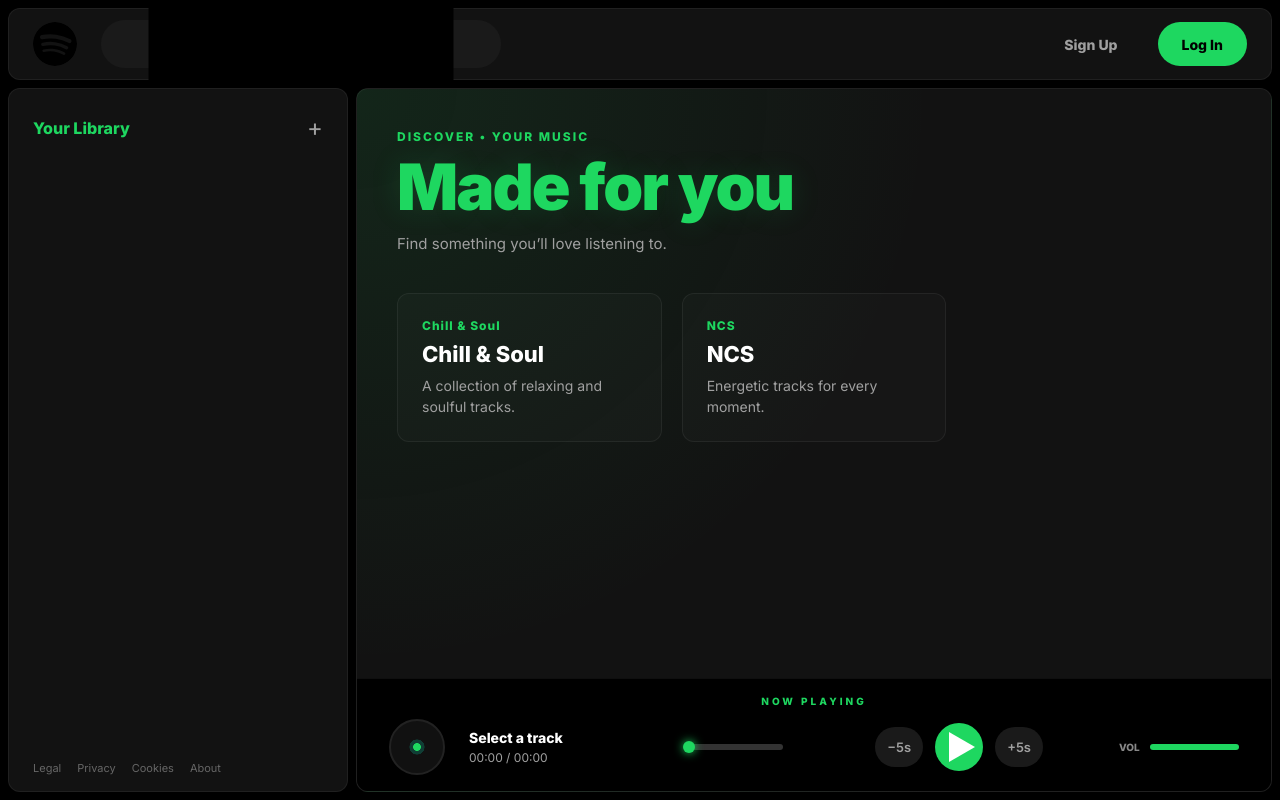
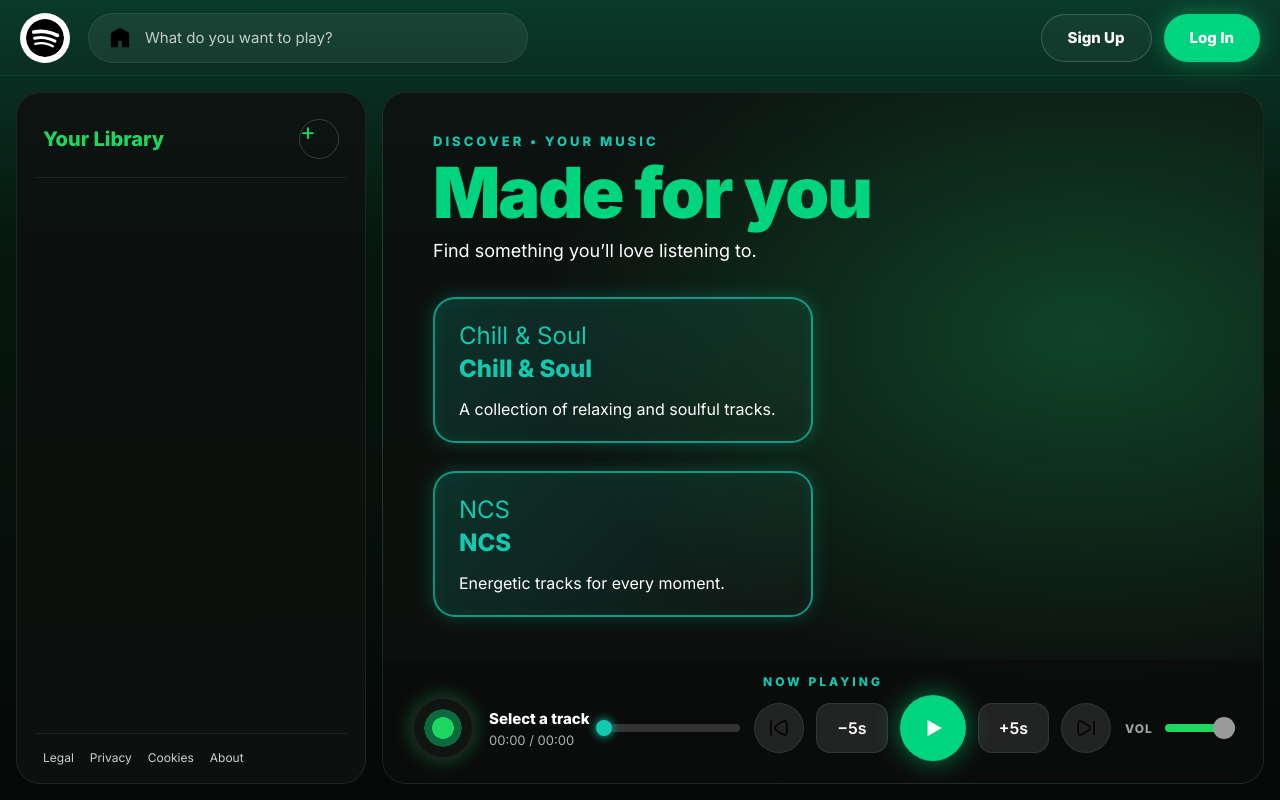
Before and after one commit to Faizan-Saqib/spotify-clone, a website: page index.html in a window 1280 px wide. Drawn offline with Linux system fonts and the light colour scheme.

Commit message:
Update Style.css

```diff
--- a/Style.css
+++ b/Style.css
@@ -1,423 +1,228 @@
-/* =========================================================
-   RESET & VARIABLES
-========================================================= */
-* {
-    margin: 0;
-    padding: 0;
-    box-sizing: border-box;
+* { margin: 0; padding: 0; box-sizing: border-box; }
+
+:root {
+  --green: #1ed760;
+  --green-2: #00d47e;
+  --teal: #12c9b0;
+  --text: #fff;
+  --sub: #a7b3ad;
+  --line: rgba(255, 255, 255, .08);
+  --panel: rgba(14, 18, 16, .92);
 }
 
-:root {
-    --bg-dark: #000000;
-    --panel-left: #121212;
-    --panel-right: #121212;
-    --green: #1ed760; /* Premium Spotify Green */
-    --green-glow: rgba(30, 215, 96, 0.15); /* Subtler, cleaner glow */
-    --text-main: #ffffff;
-    --text-sub: #a0a0a0;
-    --border-light: rgba(255, 255, 255, 0.06);
+html, body { height: 100%; }
+body {
+  background: linear-gradient(180deg, #0a3a2a 0%, #06170f 30%, #050807 100%);
+  background-attachment: fixed;
+  color: var(--text);
+  font-family: 'Inter', sans-serif;
+  overflow: hidden;
+}
+button { font-family: inherit; border: none; color: inherit; cursor: pointer; }
+svg { display: block; }
+
+::-webkit-scrollbar { width: 6px; }
+::-webkit-scrollbar-thumb { background: #2a3a32; border-radius: 10px; }
+
+main { height: 100vh; height: 100dvh; display: flex; flex-direction: column; }
+
+/* HEADER */
+.top {
+  height: 76px; flex-shrink: 0; padding: 0 20px;
+  display: flex; align-items: center; justify-content: space-between; gap: 12px;
+  border-bottom: 1px solid rgba(30, 215, 96, .12);
+}
+.first { display: flex; align-items: center; gap: 18px; min-width: 0; flex: 1; }
+#logo {
+  width: 50px; height: 50px; flex-shrink: 0; border-radius: 50%;
+  background: #fff; color: #111; padding: 6px;
+}
+.search-box {
+  width: 100%; max-width: 440px; height: 50px; padding: 0 20px;
+  display: flex; align-items: center; gap: 14px;
+  background: rgba(255, 255, 255, .06); border: 1px solid var(--line);
+  border-radius: 26px; transition: .25s;
+}
+.search-box:focus-within { border-color: var(--green); background: rgba(255, 255, 255, .1); }
+#home { width: 22px; height: 22px; color: var(--sub); flex-shrink: 0; cursor: pointer; }
+#home:hover { color: #fff; }
+.search-box input {
+  flex: 1; min-width: 0; height: 100%; border: none; outline: none;
+  background: transparent; color: #fff; font: 500 15px 'Inter', sans-serif;
+}
+.search-box input::placeholder { color: #c4cdc8; }
+
+.buttons { display: flex; gap: 12px; flex-shrink: 0; }
+.Signup, .login {
+  height: 48px; padding: 0 26px; border-radius: 26px;
+  font-size: 15px; font-weight: 800; transition: .2s;
+}
+.Signup { background: rgba(255, 255, 255, .04); border: 1px solid rgba(255, 255, 255, .18); }
+.Signup:hover { background: rgba(255, 255, 255, .12); transform: scale(1.04); }
+.login { background: var(--green-2); color: #fff; box-shadow: 0 0 22px rgba(0, 212, 126, .45); }
+.login:hover { transform: scale(1.04); }
+
+/* LAYOUT */
+.cont { flex: 1; min-height: 0; display: flex; gap: 16px; padding: 16px; }
+
+/* LIBRARY */
+.left {
+  width: 350px; flex-shrink: 0; display: flex; flex-direction: column;
+  padding: 26px 18px 18px; background: var(--panel);
+  border: 1px solid var(--line); border-radius: 24px;
+}
+.library-header {
+  display: flex; align-items: center; justify-content: space-between;
+  padding: 0 8px 18px; margin-bottom: 8px; border-bottom: 1px solid var(--line);
+}
+.library-title { color: var(--green); font-size: 20px; font-weight: 700; }
+.library-add {
+  width: 40px; height: 40px; border-radius: 50%; font-size: 24px; line-height: 1;
+  background: transparent; border: 1px solid rgba(255, 255, 255, .18); color: var(--green);
+  transition: .2s;
+}
+.library-add:hover { background: rgba(30, 215, 96, .15); }
+
+.songlist { flex: 1; overflow-y: auto; min-height: 0; }
+.songlist ul { list-style: none; }
+.songlist li {
+  display: flex; align-items: center; justify-content: space-between; gap: 10px;
+  padding: 16px 10px; border-radius: 12px; cursor: pointer; transition: .2s;
+}
+.songlist li:hover, .songlist li.active { background: rgba(30, 215, 96, .08); }
+.songlist li.active .info { color: var(--green); }
+.song-left { display: flex; align-items: center; gap: 14px; flex: 1; min-width: 0; }
+.song-left svg { width: 26px; height: 26px; color: var(--green); flex-shrink: 0; }
+.info { font-size: 16px; font-weight: 500; white-space: nowrap; overflow: hidden; text-overflow: ellipsis; }
+.playnow { display: flex; align-items: center; gap: 8px; font-size: 13px; font-weight: 600; flex-shrink: 0; }
+.playnow svg { width: 18px; height: 18px; color: var(--green); }
+.empty { padding: 20px 10px; color: var(--sub); font-size: 14px; }
+
+.sidebar-footer {
+  display: flex; gap: 16px; flex-wrap: wrap; padding: 16px 8px 0;
+  border-top: 1px solid var(--line); font-size: 12px; color: #c9d1cd;
 }
 
-html, body {
-    width: 100%;
-    min-height: 100%;
-    background: var(--bg-dark);
-    color: var(--text-main);
-    font-family: 'Inter', sans-serif;
-    overflow-x: hidden;
+/* RIGHT */
+.right {
+  flex: 1; min-width: 0; display: flex; flex-direction: column; overflow: hidden;
+  background: radial-gradient(ellipse at 80% 35%, rgba(20, 130, 70, .45), transparent 55%), var(--panel);
+  border: 1px solid var(--line); border-radius: 24px;
+}
+.content-area { flex: 1; overflow-y: auto; padding: 40px 50px; }
+.eyebrow { color: var(--teal); font-size: 13px; font-weight: 800; letter-spacing: 3px; margin-bottom: 4px; }
+.section-heading h1 {
+  color: var(--green-2); font-size: clamp(40px, 5.5vw, 72px);
+  font-weight: 900; letter-spacing: -2px; line-height: 1.15;
+}
+.section-subtitle { margin: 6px 0 36px; font-size: 18px; }
+
+.cards { display: flex; flex-wrap: wrap; gap: 28px; }
+.album-card {
+  width: 380px; max-width: 100%; padding: 22px 24px; cursor: pointer;
+  display: flex; flex-direction: column; gap: 4px;
+  background: linear-gradient(135deg, rgba(18, 201, 176, .18), rgba(255, 255, 255, .02));
+  border: 2px solid rgba(18, 201, 176, .7); border-radius: 22px;
+  box-shadow: 0 0 18px rgba(18, 201, 176, .25), inset 0 0 16px rgba(18, 201, 176, .08);
+  transition: .25s;
+}
+.album-card:hover, .album-card.active { transform: translateY(-4px); box-shadow: 0 0 28px rgba(18, 201, 176, .5); }
+.card-tag { color: var(--teal); font-size: 24px; font-weight: 400; }
+.album-card h2 { color: var(--teal); font-size: 24px; font-weight: 800; }
+.album-card h4 { margin-top: 12px; font-size: 16px; font-weight: 400; }
+
+/* PLAYER */
+.side { padding: 14px 28px 22px; background: rgba(10, 12, 11, .85); }
+.now-playing-label {
+  text-align: center; color: var(--teal); font-size: 12px;
+  font-weight: 800; letter-spacing: 3px; margin-bottom: 6px;
+}
+.player-content { display: flex; align-items: center; gap: 22px; }
+.track { display: flex; align-items: center; gap: 18px; width: 300px; flex-shrink: 0; min-width: 0; }
+#disc {
+  width: 64px; height: 64px; flex-shrink: 0; border-radius: 50%;
+  background: radial-gradient(circle, #1ed760 0 26%, #0c6a3e 27% 45%, #101512 46%);
+  border: 3px solid #1a2320; box-shadow: 0 0 18px rgba(30, 215, 96, .35);
+}
+.rotate { animation: spin 4s linear infinite; }
+@keyframes spin { to { transform: rotate(360deg); } }
+.infos { min-width: 0; display: flex; flex-direction: column; gap: 4px; }
+.songinfo { font-size: 15px; font-weight: 700; white-space: nowrap; overflow: hidden; text-overflow: ellipsis; }
+.songtime { font-size: 13px; color: var(--sub); }
+
+.seek-container { flex: 1; min-width: 120px; }
+.seekbar { height: 8px; border-radius: 10px; background: #333; position: relative; cursor: pointer; }
+.seekbar::before { content: ""; position: absolute; inset: -10px 0; } /* bigger click area */
+.circle {
+  width: 16px; height: 16px; border-radius: 50%; background: var(--teal);
+  position: absolute; top: 50%; left: 0; transform: translate(-50%, -50%);
+  box-shadow: 0 0 10px var(--teal); pointer-events: none;
 }
 
-/* =========================================================
-   SCROLLBAR
-========================================================= */
-::-webkit-scrollbar { width: 6px; }
-::-webkit-scrollbar-track { background: transparent; }
-::-webkit-scrollbar-thumb { background: #333; border-radius: 10px; }
+.player-buttons { display: flex; align-items: center; gap: 12px; flex-shrink: 0; }
+.control-btn, .skip-btn {
+  height: 50px; display: flex; align-items: center; justify-content: center;
+  background: rgba(255, 255, 255, .1); border: 1px solid var(--line); transition: .2s;
+}
+.control-btn { width: 50px; border-radius: 50%; }
+.skip-btn { padding: 0 20px; border-radius: 14px; font-size: 16px; font-weight: 600; }
+.control-btn:hover, .skip-btn:hover { background: rgba(255, 255, 255, .2); transform: scale(1.05); }
+.control-btn svg { width: 22px; height: 22px; }
+.play {
+  width: 66px; height: 66px; border-radius: 50%; background: var(--green-2); color: #fff;
+  display: flex; align-items: center; justify-content: center;
+  box-shadow: 0 0 26px rgba(0, 212, 126, .55); transition: .2s;
+}
+.play:hover { transform: scale(1.06); }
+.play svg { width: 26px; height: 26px; }
 
-/* =========================================================
-   LAYOUT
-========================================================= */
-main {
-    width: 100%;
-    height: 100vh;
-    display: flex;
-    flex-direction: column;
-    gap: 8px;
-    padding: 8px;
+#volume { display: flex; align-items: center; gap: 12px; width: 150px; flex-shrink: 0; }
+#volume span { font-size: 12px; font-weight: 800; color: #9aa6a0; letter-spacing: 1px; }
+#volume input {
+  -webkit-appearance: none; appearance: none; width: 100%; height: 8px;
+  border-radius: 8px; background: var(--green); outline: none; cursor: pointer;
 }
+#volume input::-webkit-slider-thumb { -webkit-appearance: none; width: 22px; height: 22px; border-radius: 50%; background: #9a9a9a; }
+#volume input::-moz-range-thumb { width: 22px; height: 22px; border: none; border-radius: 50%; background: #9a9a9a; }
 
-/* =========================================================
-   HEADER
-========================================================= */
-.top {
-    width: 100%;
-    height: 72px;
-    padding: 0 24px;
-    display: flex;
-    align-items: center;
-    justify-content: space-between;
-    background: var(--panel-right);
-    border-radius: 12px;
-    border: 1px solid var(--border-light);
+button:focus-visible, input:focus-visible { outline: 2px solid var(--green); outline-offset: 2px; }
+
+/* RESPONSIVE */
+@media (max-width: 1300px) {
+  .track { width: 230px; }
+  #volume { width: 110px; }
+  .player-content { gap: 14px; }
 }
-
-.first { display: flex; align-items: center; gap: 24px; }
-
-#logo { width: 44px; height: 44px; border-radius: 50%; }
-
-.search-box {
-    width: 400px;
-    height: 48px;
-    display: flex;
-    align-items: center;
-    gap: 12px;
-    padding: 0 16px;
-    background: #1a1a1a;
-    border: 1px solid transparent;
-    border-radius: 24px;
-    transition: 0.3s ease;
-}
-
-.search-box:focus-within {
-    border-color: var(--green);
-    background: #222;
-}
-
-.search-box input {
-    width: 100%;
-    height: 100%;
-    border: none;
-    outline: none;
-    background: transparent;
-    color: white;
-    font-size: 14px;
-    font-family: inherit;
-}
-
-.buttons { display: flex; align-items: center; gap: 16px; }
-
-.Signup, .login {
-    height: 44px;
-    padding: 0 24px;
-    border-radius: 22px;
-    font-size: 14px;
-    font-weight: 700;
-    cursor: pointer;
-    font-family: inherit;
-    transition: 0.2s ease;
-}
-
-.Signup { background: transparent; color: var(--text-sub); border: none; }
-.Signup:hover { color: white; transform: scale(1.05); }
-
-.login { background: var(--green); color: #000; border: none; }
-.login:hover { transform: scale(1.05); }
-
-/* =========================================================
-   MAIN PANELS
-========================================================= */
-.cont {
-    flex: 1;
-    display: flex;
-    gap: 8px;
-    min-height: 0;
-}
-
-/* =========================================================
-   LEFT: LIBRARY
-========================================================= */
-.left {
-    width: 340px;
-    flex-shrink: 0;
-    display: flex;
-    flex-direction: column;
-    padding: 24px 16px 16px;
-    background: var(--panel-left);
-    border: 1px solid var(--border-light);
-    border-radius: 12px;
-}
-
-.library-header {
-    display: flex;
-    align-items: center;
-    justify-content: space-between;
-    padding: 0 8px 24px 8px;
-}
-
-.library-title { color: var(--green); font-size: 16px; font-weight: 700; }
-.library-add { color: var(--text-sub); font-size: 24px; cursor: pointer; transition: 0.2s; }
-.library-add:hover { color: white; }
-
-/* SONG LIST */
-.songlist { flex: 1; overflow-y: auto; padding-right: 4px; }
-.songlist ul { list-style: none; }
-.songlist ul li {
-    display: flex;
-    align-items: center;
-    justify-content: space-between;
-    padding: 12px;
-    margin-bottom: 4px;
-    border-radius: 8px;
-    cursor: pointer;
-    transition: 0.2s ease;
-    gap: 12px;
-}
-.songlist ul li:hover { background: rgba(255, 255, 255, 0.05); }
-
-.song-left {
-    display: flex;
-    align-items: center;
-    gap: 12px;
-    flex: 1;
-    min-width: 0; /* CRITICAL: Prevents long text from breaking layout */
-}
-
-.song-left img { width: 18px; height: 18px; opacity: 0.5; flex-shrink: 0; }
-.song-left .info {
-    font-size: 14px;
-    font-weight: 600;
-    white-space: nowrap;
-    overflow: hidden;
-    text-overflow: ellipsis;
-    min-width: 0; /* CRITICAL for truncation */
-}
-
-.playnow {
-    display: flex;
-    align-items: center;
-    gap: 6px;
-    font-size: 12px;
-    color: var(--text-sub);
-    flex-shrink: 0;
-}
-.playnow img { width: 14px; height: 14px; opacity: 0.8; }
-.songlist ul li:hover .playnow { color: var(--green); }
-
-.sidebar-footer {
-    display: flex;
-    gap: 16px;
-    padding: 20px 8px 0;
-    font-size: 11px;
-    color: #666;
-}
-
-/* =========================================================
-   RIGHT: CONTENT
-========================================================= */
-.right {
-    flex: 1;
-    display: flex;
-    flex-direction: column;
-    background: radial-gradient(circle at top left, rgba(30, 215, 96, 0.1), transparent 50%), var(--panel-right);
-    border: 1px solid var(--border-light);
-    border-radius: 12px;
-    overflow: hidden;
-}
-
-.content-area {
-    flex: 1;
-    overflow-y: auto;
-    padding: 40px;
-}
-
-.eyebrow {
-    color: var(--green);
-    font-size: 12px;
-    font-weight: 800;
-    letter-spacing: 2px;
-    margin-bottom: 8px;
-}
-
-.section-heading h1 {
-    color: var(--green);
-    font-size: clamp(40px, 5vw, 72px); /* Toned down slightly for clarity */
-    font-weight: 900;
-    letter-spacing: -2px;
-    line-height: 1.1;
-    text-shadow: 0 0 30px var(--green-glow);
-}
-
-.section-subtitle {
-    margin-top: 12px;
-    color: var(--text-sub);
-    font-size: 15px;
-    margin-bottom: 40px;
-}
-
-/* CARDS */
-.cards {
-    display: grid;
-    grid-template-columns: repeat(auto-fill, minmax(260px, 1fr));
-    gap: 20px;
-}
-
-.album-card {
-    padding: 24px;
-    background: rgba(255, 255, 255, 0.02);
-    border: 1px solid var(--border-light);
-    border-radius: 12px;
-    cursor: pointer;
-    transition: 0.3s ease;
-    display: flex;
-    flex-direction: column;
-    gap: 8px;
-}
-
-.album-card:hover {
-    background: rgba(255, 255, 255, 0.05);
-    border-color: rgba(30, 215, 96, 0.4);
-    box-shadow: 0 8px 24px rgba(0,0,0,0.4);
-    transform: translateY(-4px);
-}
-
-.card-tag { font-size: 12px; font-weight: 700; color: var(--green); letter-spacing: 1px; }
-.album-card h2 { color: var(--text-main); font-size: 22px; font-weight: 800; }
-.album-card h4 { color: var(--text-sub); font-size: 14px; font-weight: 400; line-height: 1.5; }
-
-/* =========================================================
-   PLAYER BOTTOM PANEL
-========================================================= */
-.side {
-    width: 100%;
-    padding: 16px 32px;
-    background: #000000;
-    border-top: 1px solid var(--border-light);
-}
-
-.now-playing-label {
-    text-align: center;
-    color: var(--green);
-    font-size: 10px;
-    font-weight: 800;
-    letter-spacing: 3px;
-    margin-bottom: 12px;
-}
-
-.player-content {
-    display: flex;
-    align-items: center;
-    gap: 24px; /* Even spacing across the bar */
-}
-
-/* Disc */
-#disc {
-    width: 56px;
-    height: 56px;
-    flex-shrink: 0;
-    border-radius: 50%;
-    background: radial-gradient(circle, var(--green) 0 10%, #103e35 11% 20%, #111 21% 100%);
-    border: 2px solid #222;
-}
-.rotate { animation: spin 4s linear infinite; }
-@keyframes spin { 100% { transform: rotate(360deg); } }
-
-/* Track Info */
-.infos {
-    width: 180px;
-    flex-shrink: 0;
-    display: flex;
-    flex-direction: column;
-    gap: 4px;
-}
-.songinfo { font-size: 14px; font-weight: 700; white-space: nowrap; overflow: hidden; text-overflow: ellipsis; }
-.songtime { font-size: 12px; color: var(--text-sub); }
-
-/* Seekbar - Now dynamically stretches */
-.seek-container {
-    flex: 1; /* Takes up all available middle space */
-    padding: 0 16px;
-}
-.seekbar {
-    height: 6px;
-    background: #333;
-    border-radius: 10px;
-    position: relative;
-    cursor: pointer;
-}
-.circle {
-    width: 12px;
-    height: 12px;
-    background: var(--green);
-    border-radius: 50%;
-    position: absolute;
-    top: 50%;
-    transform: translate(-50%, -50%);
-    box-shadow: 0 0 10px var(--green);
-}
-
-/* Controls */
-.player-buttons {
-    display: flex;
-    align-items: center;
-    gap: 12px;
-    flex-shrink: 0;
-}
-
-.control-btn, .skip-btn {
-    width: 40px;
-    height: 40px;
-    display: flex;
-    align-items: center;
-    justify-content: center;
-    border-radius: 50%;
-    background: transparent;
-    color: var(--text-sub);
-    cursor: pointer;
-    transition: 0.2s ease;
-}
-.skip-btn { width: auto; padding: 0 12px; border-radius: 20px; font-size: 13px; font-weight: 600; background: #1a1a1a;}
-.control-btn:hover, .skip-btn:hover { color: #fff; transform: scale(1.05); background: #222; }
-.control-btn img { width: 16px; }
-
-/* Main Play Button */
-.play {
-    width: 48px;
-    height: 48px;
-    display: flex;
-    align-items: center;
-    justify-content: center;
-    background: var(--green);
-    border-radius: 50%;
-    cursor: pointer;
-    transition: 0.2s ease;
-}
-.play:hover { transform: scale(1.05); box-shadow: 0 0 20px var(--green-glow); }
-.play img { width: 18px; height: 18px; filter: brightness(0); }
-
-/* Volume */
-#volume {
-    display: flex;
-    align-items: center;
-    gap: 10px;
-    width: 120px;
-    flex-shrink: 0;
-}
-#volume span { font-size: 10px; font-weight: 800; color: #888; }
-#volume input {
-    -webkit-appearance: none;
-    appearance: none;
-    width: 100%;
-    height: 6px;
-    border-radius: 4px;
-    background: var(--green);
-    cursor: pointer;
-    outline: none;
-}
-#volume input::-webkit-slider-thumb { -webkit-appearance: none; width: 0; height: 0; }
-
-/* =========================================================
-   RESPONSIVE
-========================================================= */
 @media (max-width: 1100px) {
-    .left { width: 280px; }
-    .search-box { width: 280px; }
+  .left { width: 280px; }
+  .content-area { padding: 30px; }
+  .player-content { flex-wrap: wrap; justify-content: center; }
+  .track { width: auto; flex: 1 1 auto; }
+  .seek-container { order: 5; flex: 1 1 100%; }
 }
 @media (max-width: 850px) {
-    main { flex-direction: column; }
-    .cont { flex-direction: column; overflow-y: auto; }
-    .left { width: 100%; height: 300px; flex-shrink: 0; }
-    .right { flex: none; overflow: visible; }
-    .player-content { flex-wrap: wrap; justify-content: center; }
-    .seek-container { min-width: 100%; order: -1; padding: 0; margin-bottom: 12px; }
-    #volume { display: none; }
+  body { overflow-y: auto; }
+  main { height: auto; min-height: 100dvh; }
+  .top { height: auto; padding: 12px; flex-wrap: wrap; }
+  .first { flex: 1 1 100%; order: 2; }
+  #logo { width: 42px; height: 42px; }
+  .buttons { margin-left: auto; }
+  .Signup, .login { height: 42px; padding: 0 18px; font-size: 14px; }
+  .cont { flex-direction: column; padding: 10px; gap: 10px; }
+  .left { width: 100%; height: 320px; }
+  .right { overflow: visible; }
+  .content-area { padding: 24px 18px; overflow: visible; }
+  .cards { gap: 16px; }
+  .album-card { width: 100%; }
+  .side { padding: 14px 16px 18px; position: sticky; bottom: 0; border-radius: 0 0 24px 24px; }
+  .player-content { justify-content: center; }
+  .track { flex: 1 1 100%; }
+  #volume { display: none; }
 }
+@media (max-width: 480px) {
+  .player-buttons { gap: 8px; }
+  .control-btn { width: 42px; height: 42px; }
+  .skip-btn { height: 42px; padding: 0 12px; font-size: 14px; }
+  .play { width: 56px; height: 56px; }
+}
+@media (prefers-reduced-motion: reduce) { * { animation: none !important; transition: none !important; } }
```
